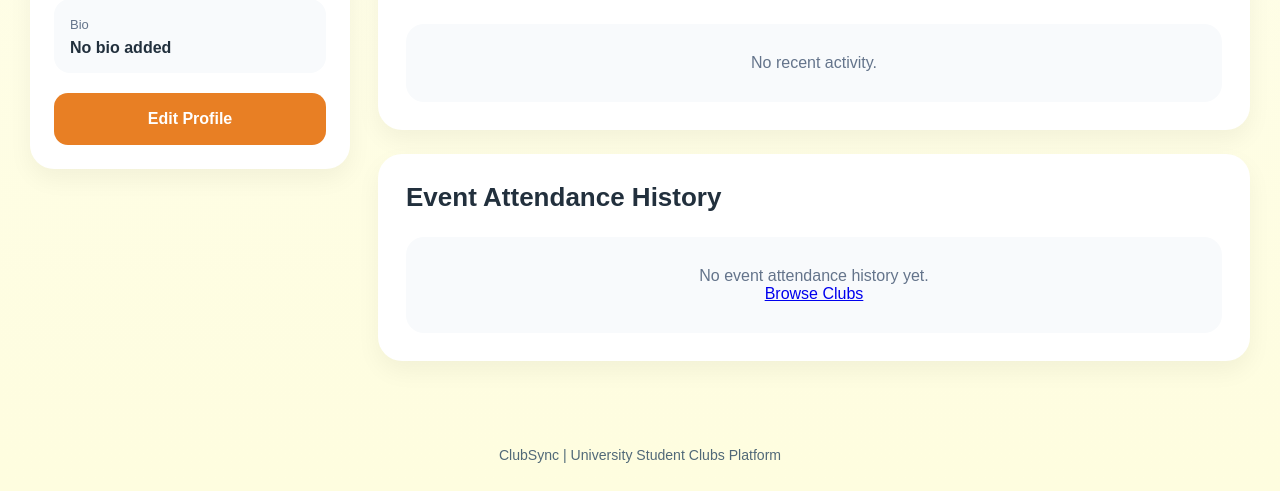
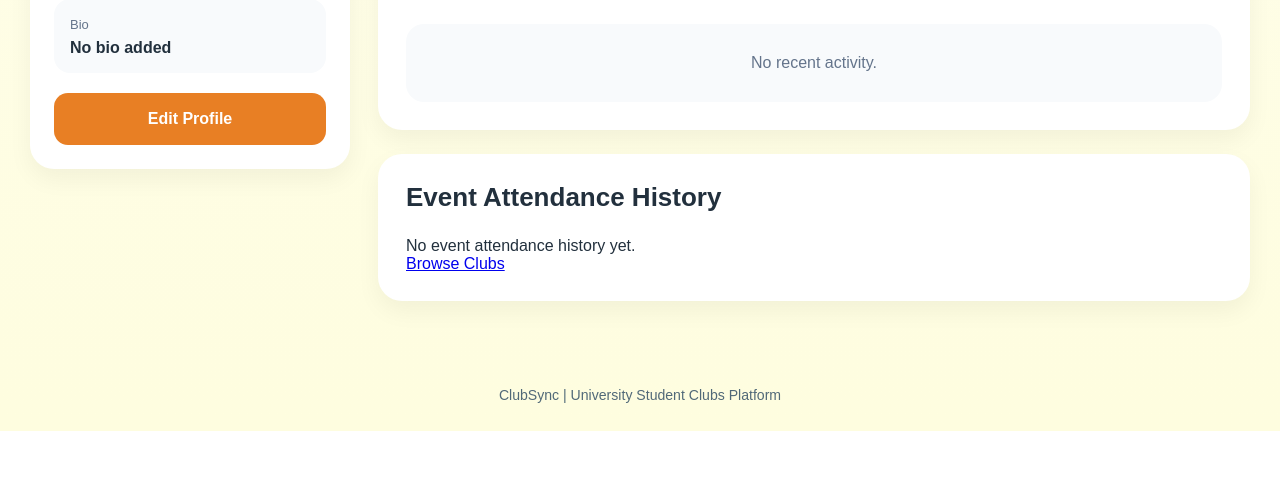
Before and after one commit to HirushikaWickramaarachchi/AgileProject, a Flask app: page /my-profile in a window 1280 px wide. Shown: the part 865-1356 px from the top of the page. After the commit the page ends 1296 px from the top, so only its background shows below. Run offline with Flask 3, Linux system fonts and the light colour scheme; a user stored in the database is signed in; data comes from the database, SQL or seed files in the repository; some libraries are stand-ins or nearby versions.

Commit message:
feat: add browse clubs button to empty attendance state (#137)

```diff
--- a/templates/profile.html
+++ b/templates/profile.html
@@ -258,10 +258,10 @@
 
             {% if user.attendances|length == 0 %}
 
-            <div class="empty-box">
+            <div class="empty-attendance">
               <p>No event attendance history yet.</p>
 
-              <a href="/clubs" class="browse-clubs-btn">
+              <a href="{{ url_for('clubs.clubs') }}" class="browse-clubs-btn">
                 Browse Clubs
               </a>
             </div>
```
